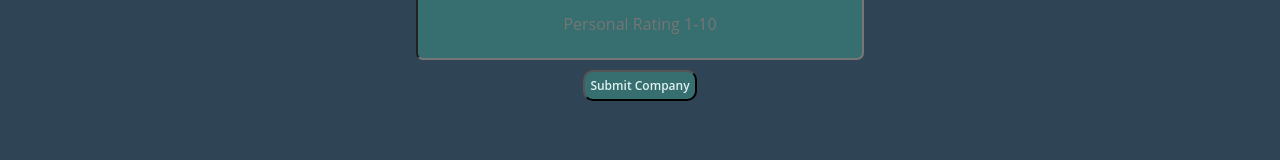
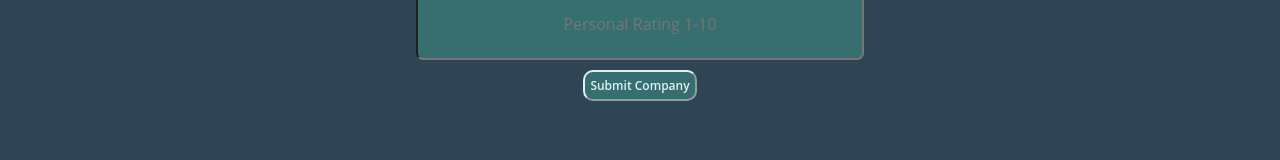
Before and after one commit to kang112212/CompaniesReact, a React (Create React App) app: page /company in a window 1280 px wide. Shown: the part 576-736 px from the top of the page. Built offline with nearby package versions, Linux system fonts and the light colour scheme; no server answers.

Commit message:
button border white

```diff
--- a/src/App.css
+++ b/src/App.css
@@ -108,7 +108,7 @@ li span {
 
 .sortingButtons button {
   background-color: #376e6f;
-  border-color: black;
+  border-color: #DEF2F1;
   border-radius: 10px;
   padding: 5px;
   margin: 0px 10px 5px;
@@ -124,7 +124,7 @@ li span {
 
 .functionalButtons {
   background-color: #376e6f;
-  border-color: black;
+  border-color: #DEF2F1;
   border-radius: 5px;
   padding: 2px 5px;
   margin: 10px 5px 0;
```
